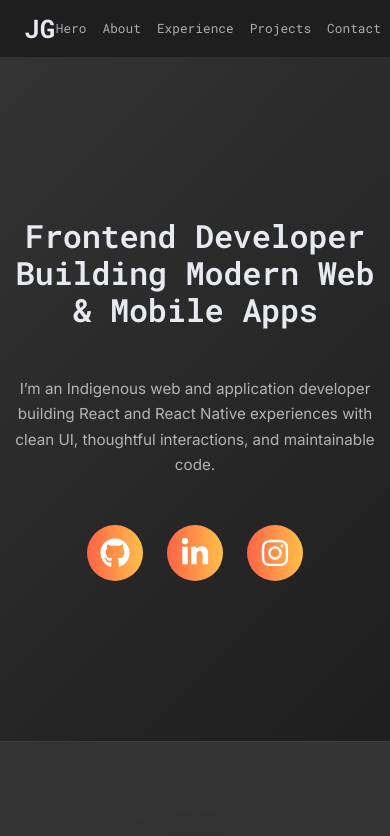
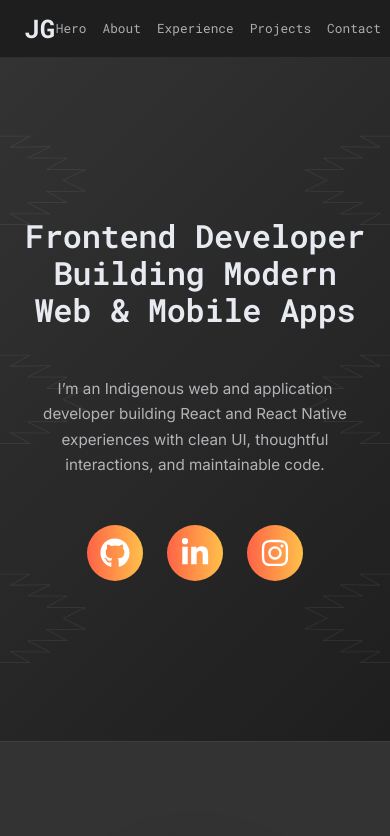
Before and after one commit to jordnlnn/dev-portfolio-26, a React (Vite) app: page / in a window 390 px wide. Shown: the top 836 px of the page. Built offline with nearby package versions, Linux system fonts and the light colour scheme.

Commit message:
Update styles for Hero section to accomodate responsiveness

```diff
--- a/src/styles/_hero.scss
+++ b/src/styles/_hero.scss
@@ -63,8 +63,6 @@
   border-radius: 999px;
   background: var(--accent-gradient);
   color: #ffffff;
-  //border: 1px solid white;
-  //box-shadow: 0 12px 24px rgba(0, 0, 0, 0.35);
   transition: transform 160ms ease, box-shadow 160ms ease, filter 160ms ease;
 }
 
@@ -72,8 +70,6 @@
   width: 30px;
   height: 30px;
 }
-
-/* Subtle hover — no color changes, just motion */
 .icon-btn:hover {
   transform: translateY(-2px);
   filter: saturate(1.05);
@@ -84,7 +80,28 @@
   transform: translateY(0px);
 }
 
-// .hero__social a:focus-visible {
-//   outline: 2px solid rgba(255, 192, 74, 0.7);
-//   outline-offset: 4px;
-// }
+.hero__social a:focus-visible {
+  outline: 2px solid rgba(255, 192, 74, 0.7);
+  outline-offset: 4px;
+}
+
+@media screen and (max-width: 900px) {
+  .hero::before {
+    content: "";
+    position: absolute;
+    inset: 0;
+    background-image: url(../../assets/hero-image-drawing.png);
+    background-repeat: repeat-y;
+    background-size: contain;
+    background-position: center;
+    opacity: 0.15;
+    pointer-events: none;
+  }
+}
+
+@media screen and (max-width: 500px) {
+  .hero {
+    padding-left: var(--space-4);
+    padding-right: var(--space-4);
+  }
+}
```
